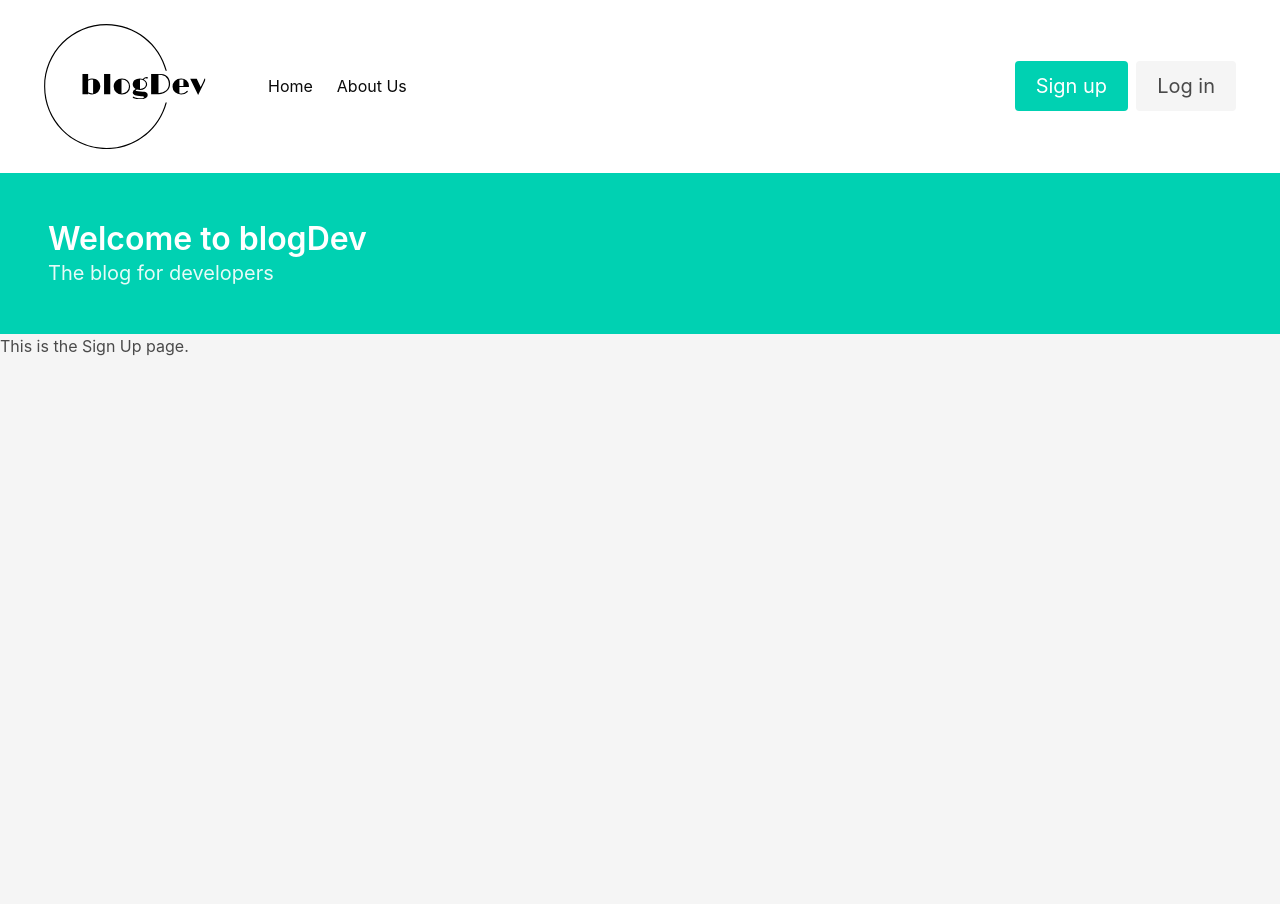
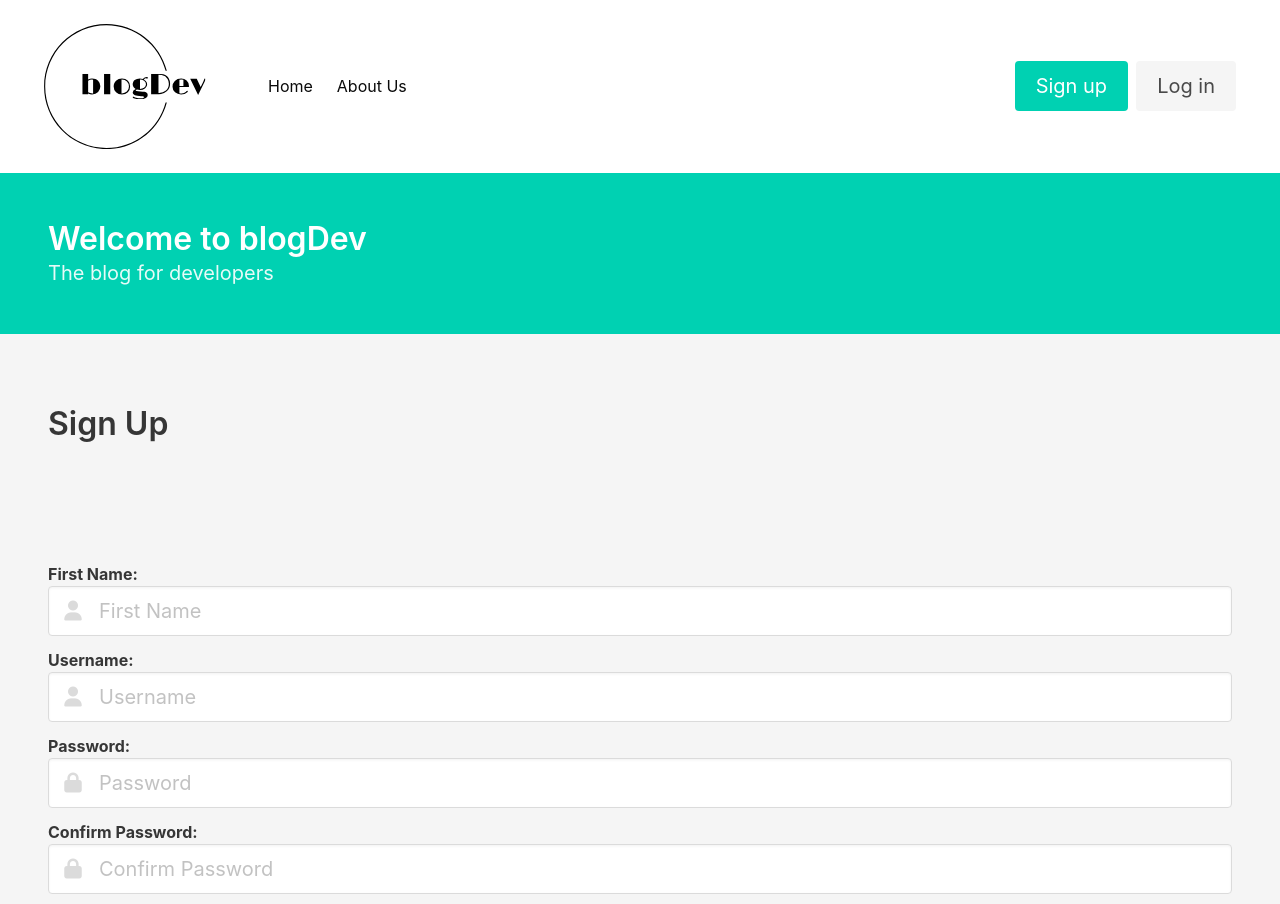
Before and after one commit to StsteveO/blog-front-end, a React (Vite) app in the folder blog-front-end/: page /signUp in a window 1280 px wide. Shown: the top 904 px of the page. Before the commit the page ends 800 px from the top, so only its background shows below. Built offline with nearby package versions, Linux system fonts and the light colour scheme.

Commit message:
update sign-up form

```diff
--- a/blog-front-end/src/components/Hero.jsx
+++ b/blog-front-end/src/components/Hero.jsx
@@ -5,7 +5,7 @@ import PropTypes from "prop-types"; // Import PropTypes
 export default function Hero({ title, subtitle }) {
   return (
     <>
-      <section className="hero is-primary is-small-with-navbar">
+      <section className="hero is-primary is-small-with-navbar block">
         <div className="hero-body">
           <p className="title">{title}</p>
           <p className="subtitle">{subtitle}</p>
--- a/blog-front-end/src/components/SignUp.jsx
+++ b/blog-front-end/src/components/SignUp.jsx
@@ -1,10 +1,133 @@
 //eslint-disable-next-line
-import { useState, useEffect } from "react";
+import { useState, useEffect, useRef } from "react";
+import { Link } from "react-router-dom";
 
 const SignUp = () => {
+  const [formData, setFormData] = useState({});
+  const [passwordsMatch, setPasswordsMatch]= useState(true);
+  const formRef= useRef(null);
+
+  const handleFormChange= (event) =>{
+    const name= event.target.name;
+    const value= event.target.value;
+    setFormData(values => ({...values, [name]: value}));
+  }
+
+  const handleFormSubmit = (event) => {
+    event.preventDefault();
+    if(formData.password === formData.passwordConfirmation){
+      console.log(formData);
+      setPasswordsMatch(true);
+      //formRef.current.submit(); //submits the form
+    }else{
+      setPasswordsMatch(false);
+    }
+  };
+
   return (
     <>
-      <h1> This is the Sign Up page.</h1>
+      <h1 className="section title"> Sign Up</h1>
+
+      <section className="section">
+        <form ref={formRef} onSubmit={handleFormSubmit} method="POST" action="http://localhost:3000/blog/sign_up">
+          <div className="field">
+            <label className="label">
+              {" "}
+              First Name:
+              <div className="control has-icons-left">
+                <input
+                  name="firstName"
+                  value={formData.firstName || ""}
+                  onChange={handleFormChange}
+                  className="input is-medium"
+                  type="text"
+                  placeholder="First Name"
+                  required
+                />
+                <span className="icon is-left">
+                  <i className="fas fa-user"></i>
+                </span>
+              </div>
+            </label>
+          </div>
+
+          <div className="field">
+            <label className="label">
+              {" "}
+              Username:
+              <div className="control has-icons-left">
+                <input
+                  name="username"
+                  value={formData.username || ""}
+                  onChange={handleFormChange}
+                  className="input is-medium"
+                  type="text"
+                  placeholder="Username"
+                  required
+                />
+                <span className="icon is-left">
+                  <i className="fas fa-user"></i>
+                </span>
+              </div>
+            </label>
+          </div>
+
+          <div className="field">
+            <label className="label">
+              {" "}
+              Password:
+              <div className="control has-icons-left">
+                <input
+                  name="password"
+                  value={formData.password || ""}
+                  onChange={handleFormChange}
+                  className="input is-medium"
+                  type="password"
+                  placeholder="Password"
+                  required
+                />
+                <span className="icon is-left">
+                  <i className="fas fa-lock"></i>
+                </span>
+              </div>
+            </label>
+          </div>
+
+          <div className="field">
+            <label className="label">
+              {" "}
+              Confirm Password:
+              <div className="control has-icons-left">
+                <input
+                  name="passwordConfirmation"
+                  value={formData.passwordConfirmation || ""}
+                  onChange={handleFormChange}
+                  className={passwordsMatch ? "input is-medium" : "input is-medium is-danger"} //"input is-medium"
+                  type="password"
+                  placeholder="Confirm Password"
+                  required
+                />
+                <span className="icon is-left">
+                  <i className="fas fa-lock"></i>
+                </span>
+              </div>
+            </label>
+          </div>
+
+          {!passwordsMatch && (<p className="notification is-danger is-size-4">Passwords do not match.</p>)}
+
+          <div className="field is-grouped">
+            <div className="control">
+              <button className="button is-primary is-medium">Submit</button>
+            </div>
+            <div className="control">
+              <Link to="/" className="button is-dark is-medium">
+                Cancel
+              </Link>
+            </div>
+          </div>
+        </form>
+      </section>
     </>
   );
 };
```
